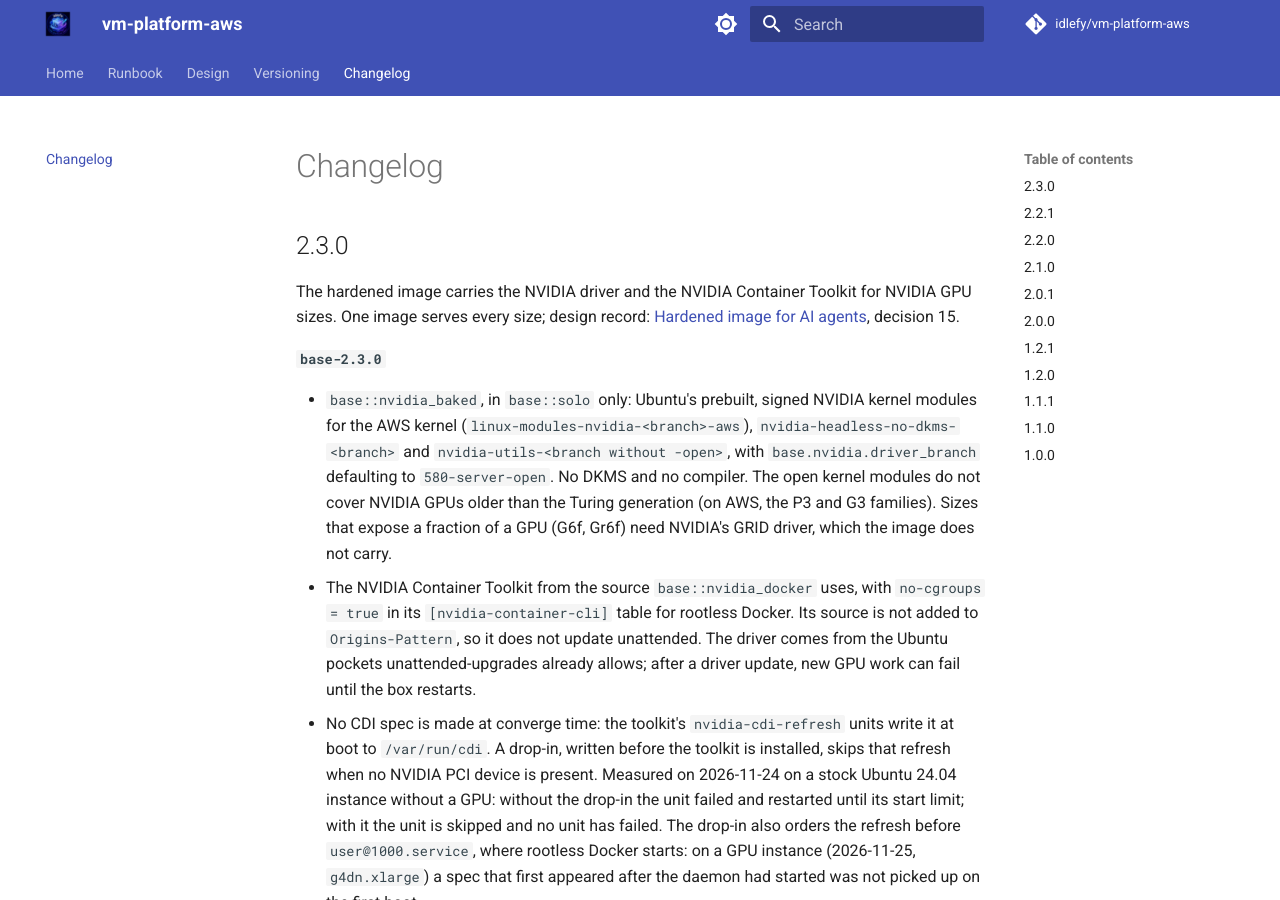
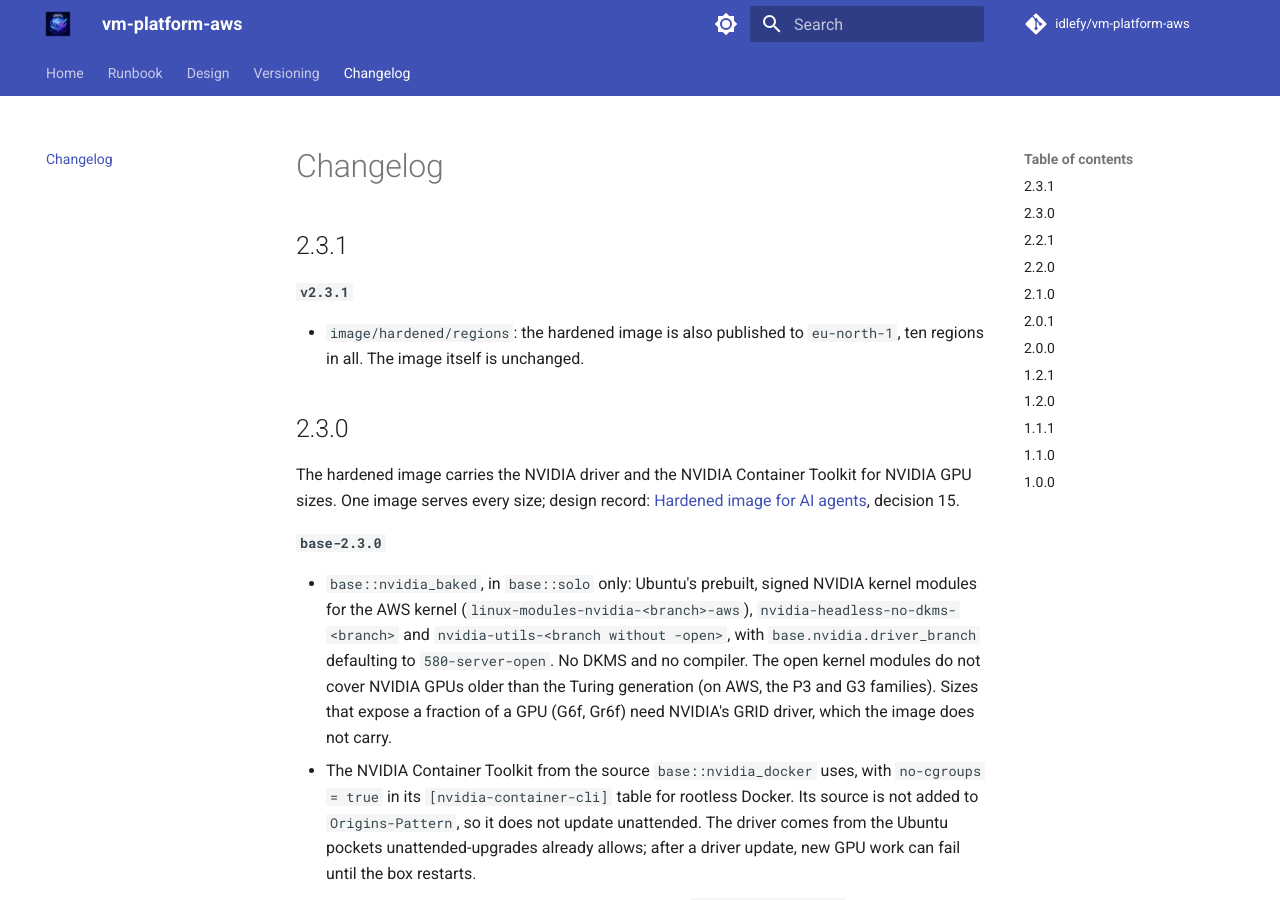
Before and after one commit to idlefy/vm-platform-aws, an MkDocs documentation site: the page built from docs/changelog.md, in a window 1280 px wide and 900 px high. Built offline with MkDocs 1.6.1 and Material for MkDocs 9.7.7, drawn with Linux system fonts in a browser that asks for light colours; comment, search, counter and statistics services are not loaded.

Commit message:
feat(hardened): publish the image to eu-north-1 (v2.3.1) (#19)
Adds eu-north-1 to image/hardened/regions: ten regions in all. The image itself is unchanged.

```diff
--- a/docs/changelog.md
+++ b/docs/changelog.md
@@ -1,4 +1,11 @@
 # Changelog
+
+## 2.3.1
+
+**`v2.3.1`**
+
+- `image/hardened/regions`: the hardened image is also published to
+  `eu-north-1`, ten regions in all. The image itself is unchanged.
 
 ## 2.3.0
 
```
Also changed, not shown: 2 other files.
